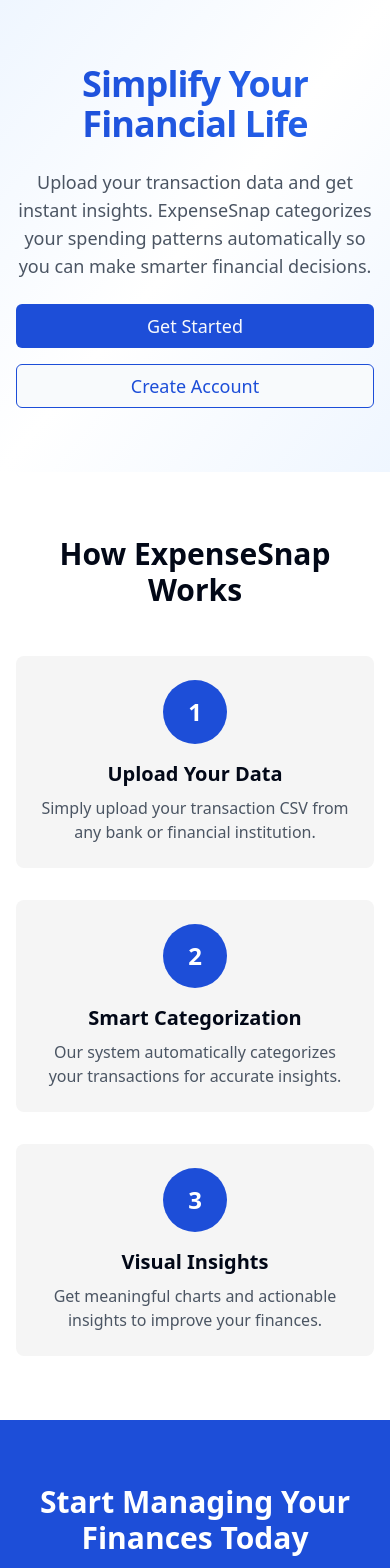
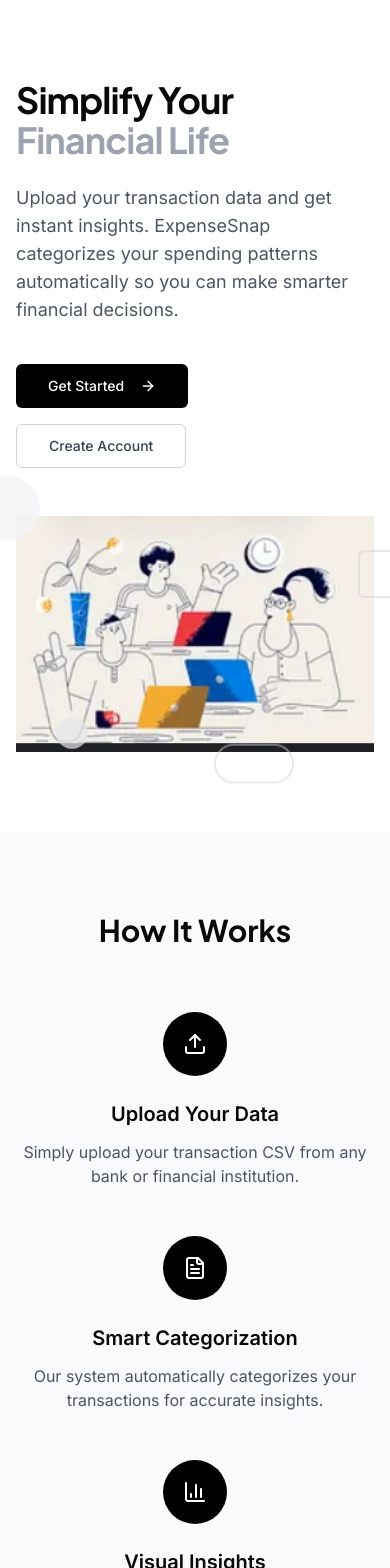
Before and after one commit to iamsaura8h/snap-spend, a React (Vite) app: page /landing in a window 390 px wide. Shown: the top 1568 px of the page. Built offline with nearby package versions, Linux system fonts and the light colour scheme.

Commit message:
Refactor: Implement landing page and results page
- Implement a minimalist, responsive landing page with floating animations and centered text.
- Create a sample results page for now.
- Update navbar and footer.
- Apply shadcn-ui aesthetic with subtle colors.

```diff
--- a/src/App.tsx
+++ b/src/App.tsx
@@ -49,6 +49,8 @@ const PublicOnlyRoute = ({ children }: { children: React.ReactNode }) => {
 };
 
 const AppRoutes = () => {
+  const { user } = useAuth();
+
   return (
     <Routes>
       {/* Public routes */}
@@ -91,8 +93,8 @@ const AppRoutes = () => {
         </ProtectedRoute>
       } />
 
-      {/* Redirect root to landing for non-authenticated users */}
-      <Route path="/" element={<Navigate to="/landing" replace />} />
+      {/* Redirect root to landing for everyone */}
+      <Route path="/" element={<Navigate to={user ? "/" : "/landing"} replace />} />
 
       {/* Not found */}
       <Route path="*" element={<Layout><NotFound /></Layout>} />
--- /dev/null
+++ b/src/components/FloatingIllustration.tsx
@@ -0,0 +1,44 @@
+
+import { useEffect, useRef } from 'react';
+
+const FloatingIllustration = () => {
+  const illustrationRef = useRef<HTMLDivElement>(null);
+
+  useEffect(() => {
+    const observer = new IntersectionObserver(
+      (entries) => {
+        entries.forEach((entry) => {
+          if (entry.isIntersecting) {
+            entry.target.classList.add('active');
+          }
+        });
+      },
+      { threshold: 0.1 }
+    );
+
+    const elements = document.querySelectorAll('.reveal');
+    elements.forEach((el) => observer.observe(el));
+
+    return () => {
+      elements.forEach((el) => observer.unobserve(el));
+    };
+  }, []);
+
+  return (
+    <div ref={illustrationRef} className="relative w-full max-w-3xl mx-auto">
+      <img
+        src="/lovable-uploads/4dd12ac3-3343-4d41-b2d6-4e8638d2eb45.png"
+        alt="Expense Management Illustration"
+        className="w-full h-auto"
+      />
+
+      {/* Floating Elements */}
+      <div className="absolute -top-10 -left-10 w-16 h-16 bg-gray-100 rounded-full animate-float opacity-80"></div>
+      <div className="absolute top-10 -right-8 w-12 h-12 border-2 border-gray-300 rounded-md animate-float opacity-60" style={{animationDelay: '1.5s'}}></div>
+      <div className="absolute bottom-0 left-10 w-8 h-8 bg-gray-200 rounded-full animate-float opacity-70" style={{animationDelay: '1s'}}></div>
+      <div className="absolute -bottom-10 right-20 w-20 h-10 border-2 border-gray-300 rounded-full animate-float opacity-50" style={{animationDelay: '2s'}}></div>
+    </div>
+  );
+};
+
+export default FloatingIllustration;
--- a/src/components/Footer.tsx
+++ b/src/components/Footer.tsx
@@ -3,11 +3,11 @@ import { Link } from 'react-router-dom';
 
 export default function Footer() {
   return (
-    <footer className="bg-white shadow-inner mt-auto">
-      <div className="max-w-7xl mx-auto px-4 sm:px-6 lg:px-8 py-8">
+    <footer className="bg-white border-t border-gray-100 mt-auto">
+      <div className="max-w-7xl mx-auto px-4 sm:px-6 lg:px-8 py-10">
         <div className="flex flex-col md:flex-row md:justify-between items-center">
           <div className="flex flex-col items-center md:items-start">
-            <span className="text-expense-blue font-bold text-lg">ExpenseSnap</span>
+            <span className="font-display font-bold text-lg">Expense<span className="text-gray-400">Snap</span></span>
             <p className="text-gray-500 text-sm mt-1">
               Simplify your expense categorization
             </p>
@@ -16,17 +16,17 @@ export default function Footer() {
           <div className="mt-4 md:mt-0">
             <ul className="flex space-x-6">
               <li>
-                <Link to="#" className="text-gray-500 hover:text-expense-blue transition-colors">
+                <Link to="#" className="text-gray-500 hover:text-black transition-colors">
                   Privacy Policy
                 </Link>
               </li>
               <li>
-                <Link to="#" className="text-gray-500 hover:text-expense-blue transition-colors">
+                <Link to="#" className="text-gray-500 hover:text-black transition-colors">
                   Terms of Service
                 </Link>
               </li>
               <li>
-                <Link to="#" className="text-gray-500 hover:text-expense-blue transition-colors">
+                <Link to="#" className="text-gray-500 hover:text-black transition-colors">
                   Contact Support
                 </Link>
               </li>
@@ -34,7 +34,7 @@ export default function Footer() {
           </div>
         </div>
 
-        <div className="mt-8 border-t border-gray-200 pt-6 text-center">
+        <div className="mt-8 border-t border-gray-100 pt-6 text-center">
           <p className="text-gray-500 text-sm">
             &copy; {new Date().getFullYear()} ExpenseSnap. All rights reserved.
           </p>
--- a/src/components/Navbar.tsx
+++ b/src/components/Navbar.tsx
@@ -30,7 +30,7 @@ export default function Navbar() {
 
   const handleSignOut = async () => {
     await signOut();
-    navigate('/');
+    navigate('/landing');
   };
 
   const getInitials = () => {
@@ -43,22 +43,27 @@ export default function Navbar() {
     return names[0][0].toUpperCase();
   };
 
+  const isLandingPage = location.pathname === '/landing';
+
   const authNavigation = user
     ? [
         { name: 'Dashboard', href: '/', icon: <Home className="h-5 w-5" /> },
-        { name: 'Upload CSV', href: '/upload', icon: <Upload className="h-5 w-5" /> },
-        { name: 'Insights', href: '/insights', icon: <BarChart3 className="h-5 w-5" /> },
+        { name: 'Upload', href: '/upload', icon: <Upload className="h-5 w-5" /> },
+        { name: 'Results', href: '/results', icon: <BarChart3 className="h-5 w-5" /> },
         { name: 'Settings', href: '/settings', icon: <SettingsIcon className="h-5 w-5" /> },
       ]
     : [];
 
   return (
-    <nav className="bg-white shadow-sm">
+    <nav className={cn(
+      "sticky top-0 z-40 w-full border-b border-gray-100",
+      isLandingPage ? "bg-white/80 backdrop-blur-md" : "bg-white"
+    )}>
       <div className="max-w-7xl mx-auto px-4 sm:px-6 lg:px-8">
         <div className="flex justify-between h-16">
           <div className="flex items-center">
-            <Link to="/" className="flex-shrink-0 flex items-center">
-              <span className="text-expense-blue font-bold text-xl">ExpenseSnap</span>
+            <Link to="/landing" className="flex-shrink-0 flex items-center">
+              <span className="font-display text-black font-bold text-xl">Expense<span className="text-gray-400">Snap</span></span>
             </Link>
           </div>
 
@@ -67,27 +72,25 @@ export default function Navbar() {
             {!user ? (
               // Guest navigation
               <div className="flex items-center space-x-4">
+                {!isLandingPage && (
+                  <Button
+                    variant="ghost"
+                    onClick={() => navigate('/landing')}
+                    className="text-gray-700 hover:text-black"
+                  >
+                    Home
+                  </Button>
+                )}
                 <Button
                   variant="ghost"
-                  onClick={() => navigate('/')}
-                  className={cn(
-                    "px-3 py-2 rounded-md text-sm font-medium transition-colors",
-                    location.pathname === '/' ? "text-expense-blue" : "text-gray-600 hover:text-expense-blue"
-                  )}
+                  onClick={() => navigate('/auth?mode=login')}
+                  className="text-gray-700 hover:text-black"
                 >
-                  Home
-                </Button>
-                <Button
-                  variant="outline"
-                  onClick={() => navigate('/auth?mode=login')}
-                  className="text-expense-blue border-expense-blue"
-                >
-                  <LogIn className="mr-2 h-4 w-4" />
                   Sign In
                 </Button>
                 <Button
                   onClick={() => navigate('/auth?mode=signup')}
-                  className="bg-expense-blue hover:bg-blue-700"
+                  className="bg-black hover:bg-gray-800 text-white rounded-md"
                 >
                   Sign Up
                 </Button>
@@ -102,8 +105,8 @@ export default function Navbar() {
                     className={cn(
                       "px-3 py-2 rounded-md text-sm font-medium flex items-center transition-colors",
                       location.pathname === item.href
-                        ? "text-white bg-expense-blue"
-                        : "text-gray-600 hover:bg-expense-gray hover:text-expense-blue"
+                        ? "text-white bg-black"
+                        : "text-gray-700 hover:bg-gray-50 hover:text-black"
                     )}
                   >
                     <span className="mr-2">{item.icon}</span>
@@ -187,12 +190,12 @@ export default function Navbar() {
             // Guest navigation (mobile)
             <>
               <Link
-                to="/"
+                to="/landing"
                 className={cn(
                   "block px-3 py-2 rounded-md text-base font-medium mx-4",
-                  location.pathname === '/'
-                    ? "text-expense-blue"
-                    : "text-gray-600 hover:text-expense-blue"
+                  location.pathname === '/landing'
+                    ? "text-black"
+                    : "text-gray-700 hover:text-black"
                 )}
                 onClick={() => setIsOpen(false)}
               >
@@ -200,14 +203,14 @@ export default function Navbar() {
               </Link>
               <Link
                 to="/auth?mode=login"
-                className="block px-3 py-2 rounded-md text-base font-medium mx-4 text-expense-blue"
+                className="block px-3 py-2 rounded-md text-base font-medium mx-4 text-gray-700"
                 onClick={() => setIsOpen(false)}
               >
                 Sign In
               </Link>
               <Link
                 to="/auth?mode=signup"
-                className="block px-3 py-2 rounded-md text-base font-medium mx-4 bg-expense-blue text-white my-2"
+                className="block px-3 py-2 rounded-md text-base font-medium mx-4 bg-black text-white my-2"
                 onClick={() => setIsOpen(false)}
               >
                 Sign Up
@@ -223,8 +226,8 @@ export default function Navbar() {
                   className={cn(
                     "block px-3 py-2 rounded-md text-base font-medium mx-4 flex items-center",
                     location.pathname === item.href
-                      ? "text-white bg-expense-blue"
-                      : "text-gray-600 hover:bg-expense-gray hover:text-expense-blue"
+                      ? "text-white bg-black"
+                      : "text-gray-700 hover:bg-gray-50 hover:text-black"
                   )}
                   onClick={() => setIsOpen(false)}
                 >
--- a/src/index.css
+++ b/src/index.css
@@ -1,3 +1,5 @@
+
+@import url('https://fonts.googleapis.com/css2?family=Inter:wght@300;400;500;600;700&family=Plus+Jakarta+Sans:wght@400;500;600;700&display=swap');
 
 @tailwind base;
 @tailwind components;
@@ -5,33 +7,33 @@
 
 @layer base {
   :root {
-    --background: 210 40% 98%;
-    --foreground: 222.2 84% 4.9%;
+    --background: 0 0% 100%;
+    --foreground: 240 10% 3.9%;
 
     --card: 0 0% 100%;
-    --card-foreground: 222.2 84% 4.9%;
+    --card-foreground: 240 10% 3.9%;
 
     --popover: 0 0% 100%;
-    --popover-foreground: 222.2 84% 4.9%;
+    --popover-foreground: 240 10% 3.9%;
 
-    --primary: 224 76% 48%;
-    --primary-foreground: 210 40% 98%;
+    --primary: 240 5.9% 10%;
+    --primary-foreground: 0 0% 98%;
 
-    --secondary: 122 39% 49%;
-    --secondary-foreground: 210 40% 98%;
+    --secondary: 240 4.8% 95.9%;
+    --secondary-foreground: 240 5.9% 10%;
 
-    --accent: 54 100% 62%;
-    --accent-foreground: 222.2 47.4% 11.2%;
+    --muted: 240 4.8% 95.9%;
+    --muted-foreground: 240 3.8% 46.1%;
 
-    --muted: 210 40% 96.1%;
-    --muted-foreground: 215.4 16.3% 46.9%;
+    --accent: 240 4.8% 95.9%;
+    --accent-foreground: 240 5.9% 10%;
 
     --destructive: 0 84.2% 60.2%;
-    --destructive-foreground: 210 40% 98%;
+    --destructive-foreground: 0 0% 98%;
 
-    --border: 214.3 31.8% 91.4%;
-    --input: 214.3 31.8% 91.4%;
-    --ring: 224 76% 48%;
+    --border: 240 5.9% 90%;
+    --input: 240 5.9% 90%;
+    --ring: 240 5.9% 10%;
 
     --radius: 0.5rem;
   }
@@ -70,10 +72,11 @@
 @layer base {
   * {
     @apply border-border;
+    scroll-behavior: smooth;
   }
 
   body {
-    @apply bg-expense-gray text-foreground;
+    @apply bg-background text-foreground font-sans;
     font-feature-settings: "rlig" 1, "calt" 1;
   }
 }
@@ -107,3 +110,26 @@
     @apply bg-gray-500 text-white;
   }
 }
+
+.reveal {
+  opacity: 0;
+  transform: translateY(20px);
+  transition: opacity 0.6s ease-out, transform 0.6s ease-out;
+}
+
+.reveal.active {
+  opacity: 1;
+  transform: translateY(0);
+}
+
+.reveal-delay-1 {
+  transition-delay: 0.2s;
+}
+
+.reveal-delay-2 {
+  transition-delay: 0.4s;
+}
+
+.reveal-delay-3 {
+  transition-delay: 0.6s;
+}
--- a/src/pages/Landing.tsx
+++ b/src/pages/Landing.tsx
@@ -2,44 +2,71 @@
 import { Button } from "@/components/ui/button";
 import { useNavigate } from "react-router-dom";
 import { useAuth } from "@/contexts/AuthContext";
+import { useEffect, useRef } from "react";
+import FloatingIllustration from "@/components/FloatingIllustration";
+import { ArrowRight, BarChart3, Upload, FileText } from "lucide-react";
 
 const Landing = () => {
   const navigate = useNavigate();
   const { user } = useAuth();
 
+  useEffect(() => {
+    const observer = new IntersectionObserver(
+      (entries) => {
+        entries.forEach((entry) => {
+          if (entry.isIntersecting) {
+            entry.target.classList.add('active');
+          }
+        });
+      },
+      { threshold: 0.1 }
+    );
+
+    const elements = document.querySelectorAll('.reveal');
+    elements.forEach((el) => observer.observe(el));
+
+    return () => {
+      elements.forEach((el) => observer.unobserve(el));
+    };
+  }, []);
+
   return (
     <div className="min-h-screen flex flex-col">
       {/* Hero Section */}
-      <section className="flex-grow flex flex-col md:flex-row items-center justify-center px-4 py-16 bg-gradient-to-br from-blue-50 via-white to-blue-50">
-        <div className="max-w-3xl text-center md:text-left space-y-6">
-          <h1 className="text-4xl md:text-6xl font-bold tracking-tight bg-gradient-to-r from-expense-blue to-blue-600 bg-clip-text text-transparent">
-            Simplify Your Financial Life
+      <section className="py-20 px-4 bg-white">
+        <div className="max-w-7xl mx-auto">
+          <div className="flex flex-col lg:flex-row items-center justify-between gap-12">
+            <div className="w-full lg:w-1/2 space-y-6">
+              <h1 className="text-4xl md:text-5xl lg:text-6xl font-display font-bold tracking-tight reveal">
+                Simplify Your <span className="text-gray-400">Financial Life</span>
               </h1>
-          <p className="text-lg md:text-xl text-gray-600 max-w-2xl">
+              <p className="text-lg text-gray-600 max-w-xl reveal reveal-delay-1">
                 Upload your transaction data and get instant insights. ExpenseSnap categorizes your spending patterns automatically so you can make smarter financial decisions.
               </p>
-          <div className="flex flex-col sm:flex-row gap-4 justify-center md:justify-start">
+              <div className="flex flex-wrap gap-4 pt-4 reveal reveal-delay-2">
                 {user ? (
                   <Button
                     size="lg"
-                className="bg-expense-blue hover:bg-blue-700 text-lg"
+                    className="bg-black hover:bg-gray-800 text-white rounded-md"
                     onClick={() => navigate("/")}
                   >
                     Go to Dashboard
+                    <ArrowRight className="ml-2 h-4 w-4" />
                   </Button>
                 ) : (
                   <>
                     <Button
                       size="lg"
-                  className="bg-expense-blue hover:bg-blue-700 text-lg"
+                      className="bg-black hover:bg-gray-800 text-white rounded-md"
                       onClick={() => navigate("/auth?mode=login")}
                     >
                       Get Started
+                      <ArrowRight className="ml-2 h-4 w-4" />
                     </Button>
                     <Button
                       size="lg"
                       variant="outline"
-                  className="border-expense-blue text-expense-blue hover:bg-blue-50 text-lg"
+                      className="border-gray-300 text-gray-700 hover:bg-gray-50 rounded-md"
                       onClick={() => navigate("/auth?mode=signup")}
                     >
                       Create Account
@@ -48,35 +75,38 @@ const Landing = () => {
                 )}
               </div>
             </div>
-        <div className="hidden md:block w-full max-w-md">
-          <img src="/placeholder.svg" alt="Expense Analysis" className="w-full h-auto rounded-xl shadow-lg" />
+
+            <div className="w-full lg:w-1/2 reveal reveal-delay-3">
+              <FloatingIllustration />
+            </div>
+          </div>
         </div>
       </section>
 
       {/* Features Section */}
-      <section className="py-16 bg-white">
-        <div className="container mx-auto px-4">
-          <h2 className="text-3xl font-bold text-center mb-12">How ExpenseSnap Works</h2>
-          <div className="grid md:grid-cols-3 gap-8">
-            <div className="bg-expense-gray p-6 rounded-lg text-center">
-              <div className="w-16 h-16 mx-auto bg-expense-blue rounded-full flex items-center justify-center mb-4">
-                <span className="text-2xl font-bold text-white">1</span>
+      <section className="py-20 bg-gray-50">
+        <div className="max-w-7xl mx-auto px-4">
+          <h2 className="text-3xl font-display font-bold text-center mb-16 reveal">How It Works</h2>
+          <div className="grid md:grid-cols-3 gap-12">
+            <div className="flex flex-col items-center text-center reveal reveal-delay-1">
+              <div className="w-16 h-16 mb-6 bg-black rounded-full flex items-center justify-center text-white">
+                <Upload size={24} />
               </div>
-              <h3 className="text-xl font-semibold mb-2">Upload Your Data</h3>
+              <h3 className="text-xl font-semibold mb-3">Upload Your Data</h3>
               <p className="text-gray-600">Simply upload your transaction CSV from any bank or financial institution.</p>
             </div>
-            <div className="bg-expense-gray p-6 rounded-lg text-center">
-              <div className="w-16 h-16 mx-auto bg-expense-blue rounded-full flex items-center justify-center mb-4">
-                <span className="text-2xl font-bold text-white">2</span>
+            <div className="flex flex-col items-center text-center reveal reveal-delay-2">
+              <div className="w-16 h-16 mb-6 bg-black rounded-full flex items-center justify-center text-white">
+                <FileText size={24} />
               </div>
-              <h3 className="text-xl font-semibold mb-2">Smart Categorization</h3>
+              <h3 className="text-xl font-semibold mb-3">Smart Categorization</h3>
               <p className="text-gray-600">Our system automatically categorizes your transactions for accurate insights.</p>
             </div>
-            <div className="bg-expense-gray p-6 rounded-lg text-center">
-              <div className="w-16 h-16 mx-auto bg-expense-blue rounded-full flex items-center justify-center mb-4">
-                <span className="text-2xl font-bold text-white">3</span>
+            <div className="flex flex-col items-center text-center reveal reveal-delay-3">
+              <div className="w-16 h-16 mb-6 bg-black rounded-full flex items-center justify-center text-white">
+                <BarChart3 size={24} />
               </div>
-              <h3 className="text-xl font-semibold mb-2">Visual Insights</h3>
+              <h3 className="text-xl font-semibold mb-3">Visual Insights</h3>
               <p className="text-gray-600">Get meaningful charts and actionable insights to improve your finances.</p>
             </div>
           </div>
@@ -84,20 +114,21 @@ const Landing = () => {
       </section>
 
       {/* Testimonial/Call to Action */}
-      <section className="py-16 bg-gradient-to-br from-expense-blue to-blue-700 text-white">
-        <div className="container mx-auto px-4 text-center">
-          <h2 className="text-3xl font-bold mb-6">Start Managing Your Finances Today</h2>
-          <p className="text-xl mb-8 max-w-2xl mx-auto">
+      <section className="py-20 bg-black text-white">
+        <div className="max-w-7xl mx-auto px-4 text-center">
+          <h2 className="text-3xl font-display font-bold mb-6 reveal">Start Managing Your Finances Today</h2>
+          <p className="text-xl mb-8 max-w-2xl mx-auto reveal reveal-delay-1 text-gray-300">
             Join thousands of users who have already simplified their financial tracking with ExpenseSnap.
           </p>
           {!user && (
             <Button
               size="lg"
               variant="secondary"
-              className="bg-white text-expense-blue hover:bg-blue-50 text-lg"
+              className="bg-white text-black hover:bg-gray-100 reveal reveal-delay-2 rounded-md"
               onClick={() => navigate("/auth?mode=signup")}
             >
               Create Free Account
+              <ArrowRight className="ml-2 h-4 w-4" />
             </Button>
           )}
         </div>
```
Also changed, not shown: src/hooks/useScrollAnimation.tsx (added, +26 -0 lines), tailwind.config.ts (+14 -1 lines), public/lovable-uploads/4dd12ac3-3343-4d41-b2d6-4e8638d2eb45.png (added). Lines whose indentation alone changed are shown as unchanged.
